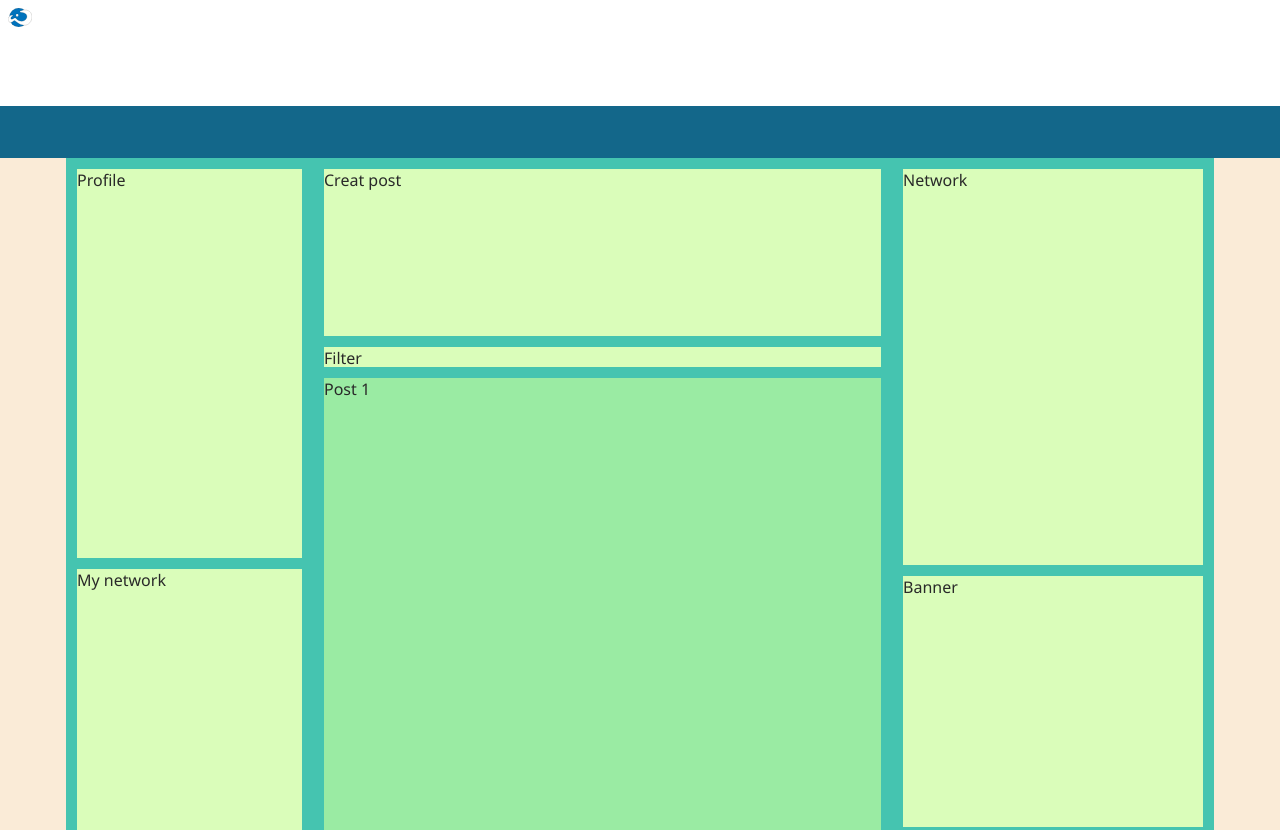
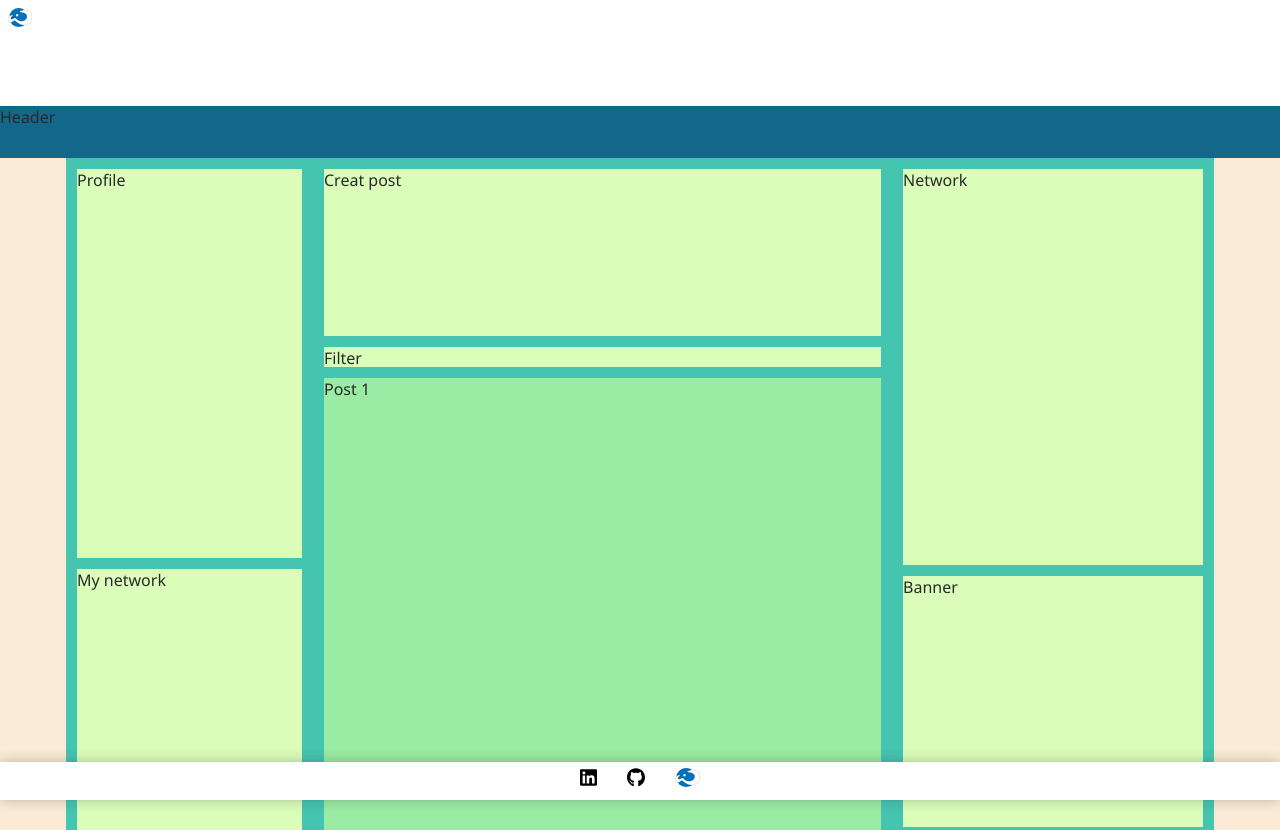
Before and after one commit to Wilalz/Responsive-wireframe-templates, a plain HTML site: page pages/wireframe-01.html in a window 1280 px wide. Shown: the top 830 px of the page. Drawn offline with Linux system fonts and the light colour scheme.

Commit message:
[FEAT] Agregar footer Wilson y corregir miniatura wireframe 1

```diff
--- a/pages/wireframe-01.html
+++ b/pages/wireframe-01.html
@@ -31,7 +31,7 @@
         </nav>
     </header>
     <main>
-        <header class="main_header"></header>
+        <header class="main_header">Header</header>
         <section class="content">
             <aside class="side_bar">
                 <section class="profile">Profile</section>
@@ -45,9 +45,6 @@
                 <article class="post">Post 3</article>
                 <article class="post">Post 4</article>
                 <article class="post">Post 5</article>
-                <article class="post">Post 6</article>
-                <article class="post">Post 7</article>
-                <article class="post">Post 8</article>
             </section>
             <aside class="aside_right">
                 <section class="aside_network">Network</section>
@@ -59,6 +56,23 @@
         </section>
 
     </main>
-    <footer></footer>
+    <footer>
+        <div class="hLine"></div>
+        <div id="logo-container">
+
+            <a href="https://www.linkedin.com/in/wilson-alzate-pineda/" target="_blank">
+                <img class="linkedin logo" src="../images/linkedin.svg" alt="LinkedIn">
+            </a>
+
+            <a href="https://github.com/Wilalz" target="_blank">
+                <img class="github logo" src="../images/github.svg" alt="GitHub">
+            </a>
+
+            <a href="https://www.linkedin.com/in/wilson-alzate-pineda/" target="_blank">
+                <img class="wilson logo" src="../images/wilson logo v2.0 svg.svg" alt="Logo Wilson">
+            </a>
+        </div>
+
+    </footer>
 </body>
 </html>
--- a/styles/style.css
+++ b/styles/style.css
@@ -63,3 +63,41 @@ h1{
     font-size: 1rem;
     text-decoration: none;
 }
+
+
+
+
+
+
+
+
+footer {
+    position:fixed;
+    left:0px;
+    bottom:0px;
+    width:100%;
+    /* min-height: 5%;
+    max-height: 10%; */
+    padding-bottom: 3px;
+    background-color: #fff;
+    box-shadow: 0rem 0rem 0.8rem rgba(50, 50, 50, 0.3);
+
+}
+
+.hLine{
+    height: 1px;
+    background-color: var(--color-wil);
+    width: 90%;
+    margin: 0 auto;
+}
+
+#logo-container{
+    display: flex;
+    justify-content: center;
+    align-items: center;
+}
+
+.logo{
+    margin: 5px 15px;
+    height: 1.2rem;
+}
--- a/styles/wireframe-01.css
+++ b/styles/wireframe-01.css
@@ -28,6 +28,7 @@ main{
 
 .content{
     background-color: var(--poseidon_3) ;
+    padding-bottom: 40px;
 
 }
 
```
Also changed, not shown: index.html (+19 -4 lines), images/Wireframe01-alta.jpg (added), images/Wireframe01-baja.jpg (added).
